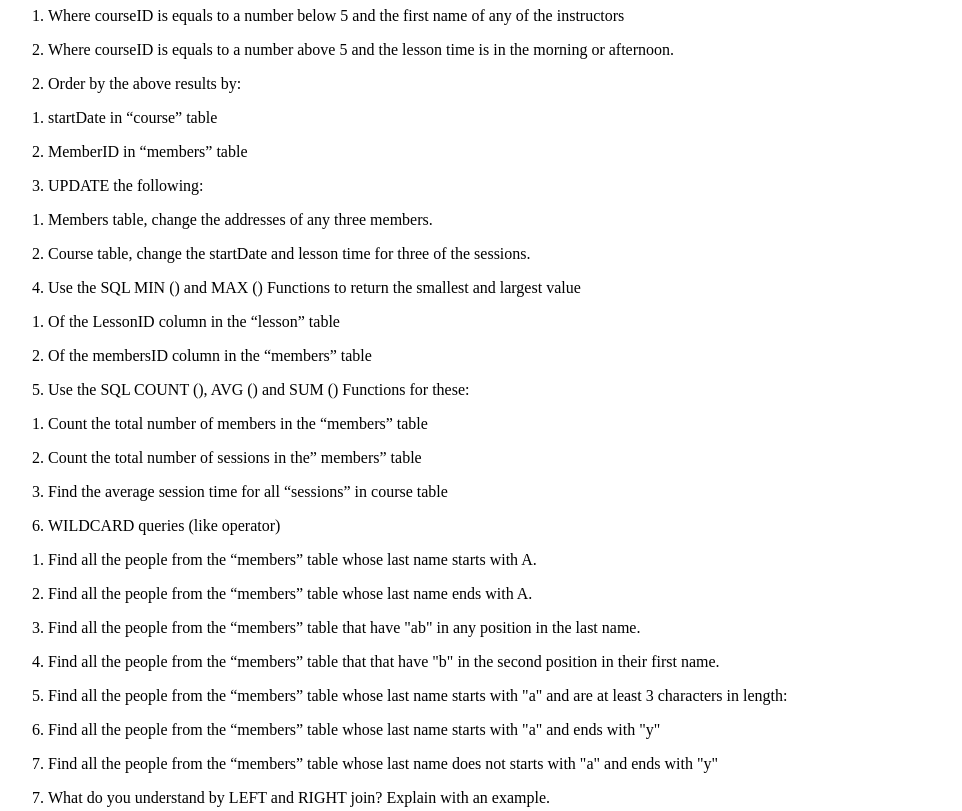
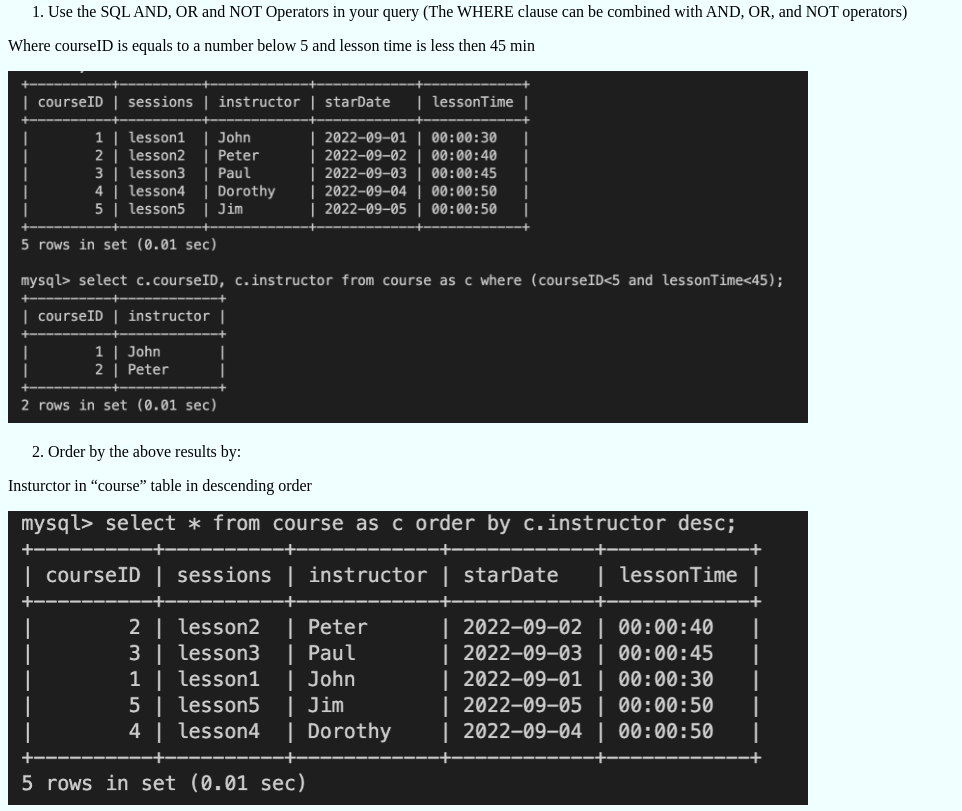
Before and after one commit to tiritaki/Database-Project, a plain HTML site: page index.html in a window 1280 px wide. Shown: the part 869-1680 px from the top of the page, without its empty margins (0-962 px from the left). Drawn offline with Linux system fonts and the light colour scheme.

Commit message:
feat: adding few examples'

```diff
--- a/index.html
+++ b/index.html
@@ -4,12 +4,13 @@
     <meta charset="UTF-8" />
     <meta http-equiv="X-UA-Compatible" content="IE=edge" />
     <meta name="viewport" content="width=device-width, initial-scale=1.0" />
-    <title>Document</title>
+    <link rel="stylesheet" href="style.css">
+    <title>Database Project</title>
   </head>
   <body>
     <div>
       <div>
-        <p>Database Project</p>
+        <h1>Database Project</h1>
       </div>
       <div>
         <p>Introduction</p>
@@ -78,26 +79,12 @@
         </ol>
       </div>
       <div>
-        <ol start="1">
-          <li>
             <p>
-              Where courseID is equals to a number below 5 and the first name of
-              any of the instructors
+              Where courseID is equals to a number below 5 and lesson time
+              is less then 45 min
             </p>
-          </li>
-        </ol>
+            <img src="/Database-Project/assets/task1.png" width="800">
       </div>
-      <div>
-        <ol start="2">
-          <li>
-            <p>
-              Where courseID is equals to a number above 5 and the lesson time
-              is in the morning or afternoon.
-            </p>
-          </li>
-        </ol>
-      </div>
-      <div></div>
     </div>
     <div>
       <div>
@@ -108,20 +95,11 @@
         </ol>
       </div>
       <div>
-        <ol start="1">
-          <li>
-            <p>startDate in “course” table</p>
-          </li>
-        </ol>
+
+            <p>Insturctor in “course” table in descending order </p>
+            <img src="/Database-Project/assets/table2.png" width="800">
       </div>
-      <div>
-        <ol start="2">
-          <li>
-            <p>MemberID in “members” table</p>
-          </li>
-        </ol>
-      </div>
-      <div></div>
+
       <div>
         <ol start="3">
           <li>
@@ -130,23 +108,9 @@
         </ol>
       </div>
     </div>
-    <div>
       <div>
-        <ol start="1">
-          <li>
             <p>Members table, change the addresses of any three members.</p>
-          </li>
-        </ol>
-      </div>
-      <div>
-        <ol start="2">
-          <li>
-            <p>
-              Course table, change the startDate and lesson time for three of
-              the sessions.
-            </p>
-          </li>
-        </ol>
+            <img src="/Database-Project/assets/table3.png" width="800">
       </div>
       <div></div>
       <div>
@@ -159,21 +123,11 @@
           </li>
         </ol>
       </div>
-      <div>
-        <ol start="1">
-          <li>
-            <p>Of the LessonID column in the “lesson” table</p>
-          </li>
-        </ol>
-      </div>
+
     </div>
     <div>
-      <div>
-        <ol start="2">
-          <li>
             <p>Of the membersID column in the “members” table</p>
-          </li>
-        </ol>
+            <img src="/Database-Project/assets/table4.png" width="800">
       </div>
       <div></div>
       <div>
@@ -184,32 +138,10 @@
         </ol>
       </div>
       <div>
-        <ol start="1">
-          <li>
             <p>Count the total number of members in the “members” table</p>
-          </li>
-        </ol>
-      </div>
-      <div>
-        <ol start="2">
-          <li>
-            <p>Count the total number of sessions in the” members” table</p>
-          </li>
-        </ol>
+            <img src="/Database-Project/assets/table5.png" width="800">
       </div>
     </div>
-    <div>
-      <div>
-        <ol start="3">
-          <li>
-            <p>
-              Find the average session time for all “sessions” in course table
-            </p>
-          </li>
-        </ol>
-      </div>
-      <div></div>
-      <div>
         <ol start="6">
           <li>
             <p>WILDCARD queries (like operator)</p>
@@ -218,92 +150,46 @@
       </div>
       <div></div>
       <div>
-        <ol start="1">
+            <p>
+              Find all the people from the “members” table whose last name
+              starts with B. <br>
+              Find all the people from the “members” table whose first name
+              containing the pattern "ic"
+            </p>
+            <img src="/Database-Project/assets/table6.png" width="800">
+      </div>
+    </div>
+
+      <div>
+        <ol start="7">
           <li>
             <p>
-              Find all the people from the “members” table whose last name
-              starts with A.
-            </p>
-          </li>
-        </ol>
-      </div>
-    </div>
-    <div>
-      <div>
-        <ol start="2">
-          <li>
-            <p>
-              Find all the people from the “members” table whose last name ends
-              with A.
+              GROUP BY.
             </p>
           </li>
         </ol>
       </div>
       <div>
-        <ol start="3">
+        <p>
+         To get data of 'city' and number of members for this 'city'
+        </p>
+        <img src="/Database-Project/assets/table7.png" width="800">
+     </div>
+     <div>
+        <ol start="8">
           <li>
             <p>
-              Find all the people from the “members” table that have "ab" in any
-              position in the last name.
+              Nested.
             </p>
           </li>
         </ol>
       </div>
       <div>
-        <ol start="4">
-          <li>
-            <p>
-              Find all the people from the “members” table that that have "b" in
-              the second position in their first name.
-            </p>
-          </li>
-        </ol>
-      </div>
-      <div>
-        <ol start="5">
-          <li>
-            <p>
-              Find all the people from the “members” table whose last name
-              starts with "a" and are at least 3 characters in length:
-            </p>
-          </li>
-        </ol>
-      </div>
-      <div>
-        <ol start="6">
-          <li>
-            <p>
-              Find all the people from the “members” table whose last name
-              starts with "a" and ends with "y"
-            </p>
-          </li>
-        </ol>
-      </div>
-    </div>
-    <div>
-      <div>
-        <ol start="7">
-          <li>
-            <p>
-              Find all the people from the “members” table whose last name does
-              not starts with "a" and ends with "y"
-            </p>
-          </li>
-        </ol>
-      </div>
-      <div></div>
-      <div>
-        <ol start="7">
-          <li>
-            <p>
-              What do you understand by LEFT and RIGHT join? Explain with an
-              example.
-            </p>
-          </li>
-        </ol>
-      </div>
-      <div></div>
-      <div></div>
+        <p>
+         To identify the members who get lessonID more than 1002
+        </p>
+        <img src="/Database-Project/assets/table8.png" width="800">
+     </div>
     </div>
     <div></div>
   </body>
--- /dev/null
+++ b/style.css
@@ -0,0 +1,7 @@
+h1 {
+    text-align: center;
+}
+
+body {
+    background-color: azure;
+}
```
Also changed, not shown: assets/table2.png (added), assets/table3.png (added), assets/table4.png (added), assets/table5.png (added), assets/table6.png (added), assets/table7.png (added), assets/table8.png (added), assets/task1.png (added).
